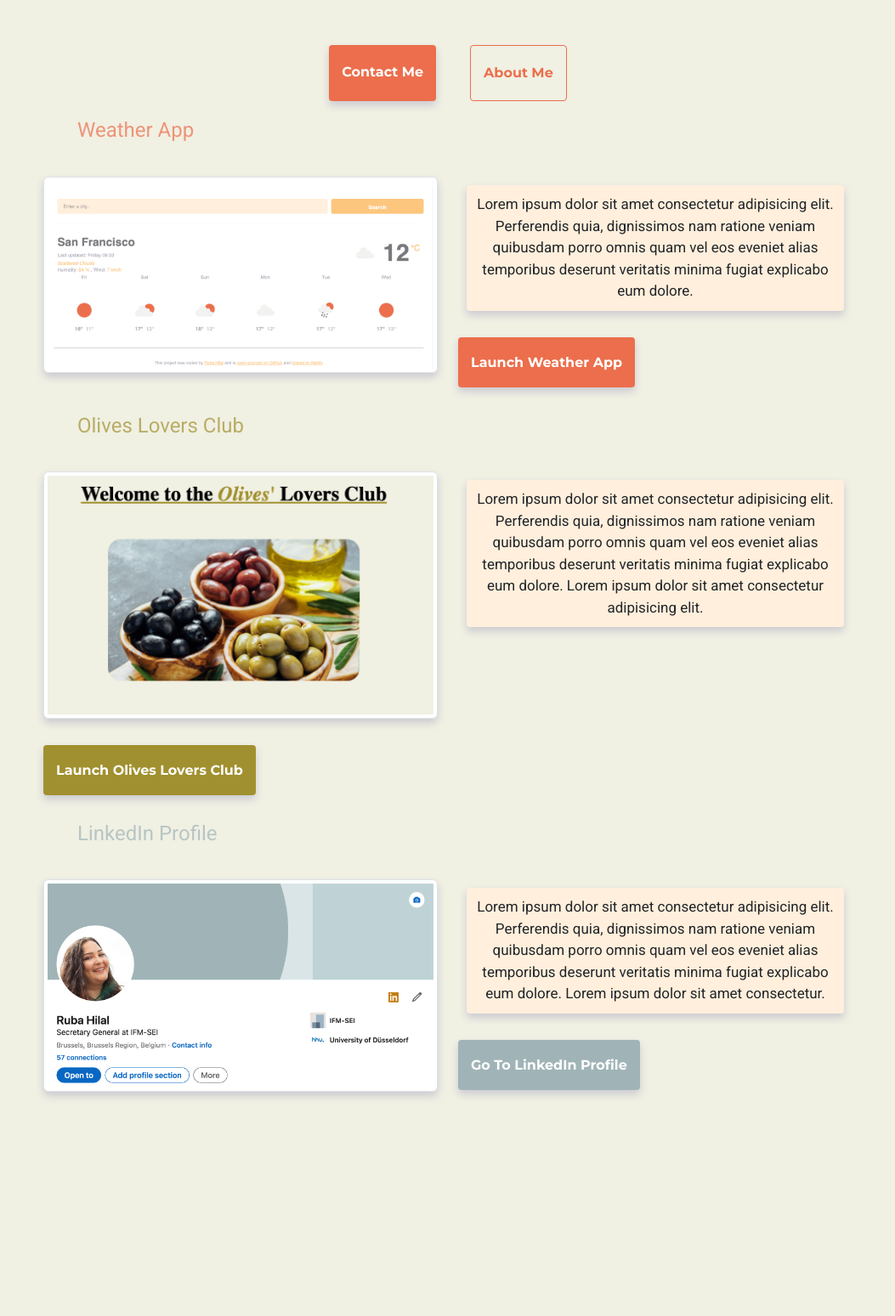
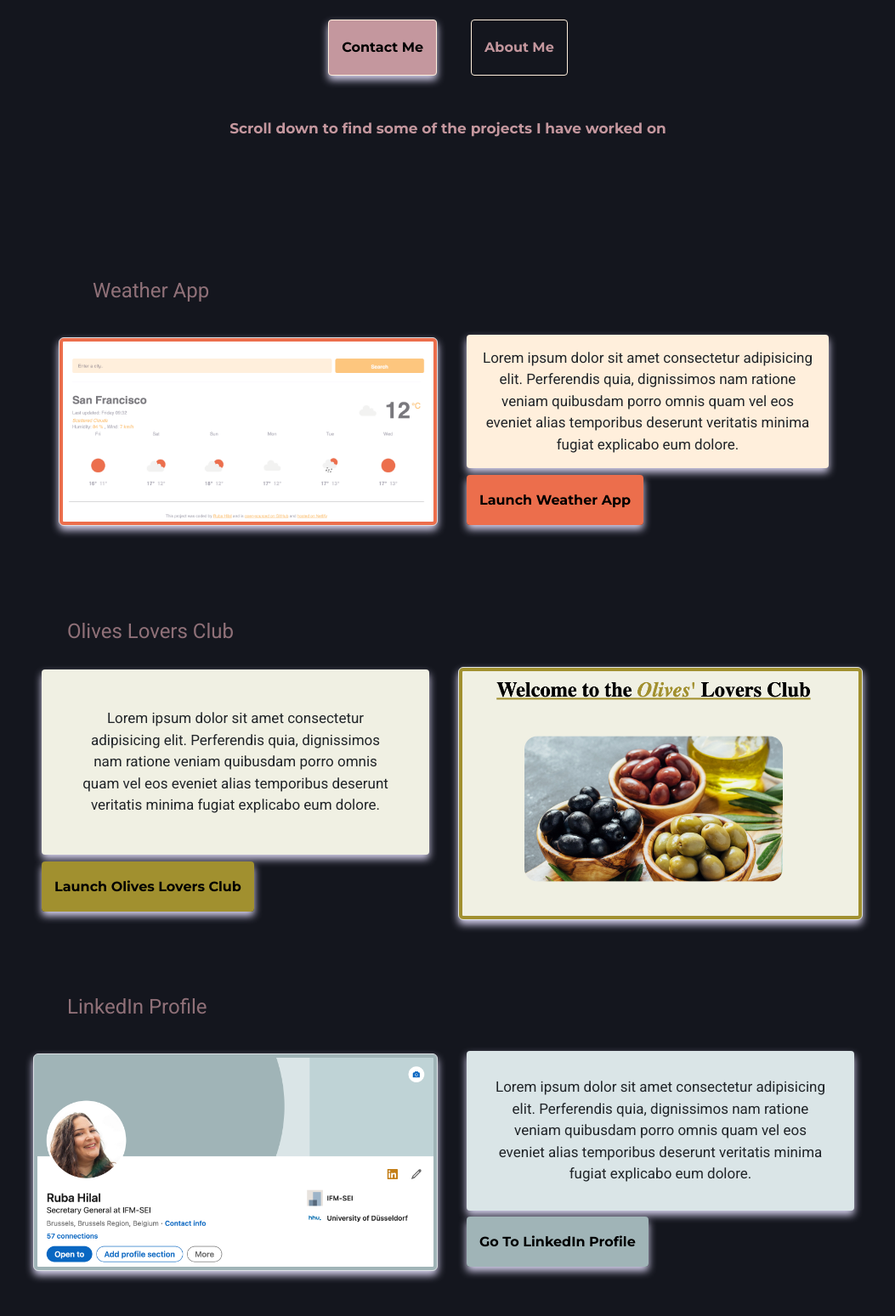
Before and after one commit to RubaHilal/Ruba-Hilal-s-Portfolio, a plain HTML site: page index.html in a window 1280 px wide. Shown: the part 305-1854 px from the top of the page at 85% size, without its empty margins (113-1166 px from the left). Before the commit the page ends 1679 px from the top, so only its background shows below. Drawn offline with nearby package versions, Linux system fonts and the light colour scheme.

Commit message:
Main page style

```diff
--- a/index.html
+++ b/index.html
@@ -50,69 +50,74 @@
             <p>👋 Hi I am</p>
             <h1>Ruba Hilal</h1>
             <h3>🇵🇸 Front-end developer, based in Brussels</h3>
-        </div>
+
         <div class="navigation-links">
             <a href="about.html#contact" class="contact-link" title="contact of Ruba Hilal">Contact me</a>
             <a href="about.html" class="about-link" title="more about Ruba Hilal">About me</a>
 
         </div>
-        <div class="container">
+        <div>
+         <p class="hero mb-5">
+Scroll down to find some of the projects I have worked on
+         </p>
+        </div>
+        </div>
+        <div class="container content">
             <div class="row">
-                <h4>Weather App</h4>
-                <div class="col-md-6">
-                    <img src="images/weather.png" class="img-fluid rounded img-thumbnail"
+                <div class="col-md-6 text-left">
+                <h4 >Weather App</h4>
+                    <img src="images/weather.png" class="img-fluid rounded img-thumbnail weather-img"
                         alt="image of the weather app built by Ruba Hilal" />
                 </div>
-                <div class="col-md-6">
-                    <p>
+                <div class="col-md-6 mb-5 mt-5 pt-5 text-right">
+                    <p class="weather">
                         Lorem ipsum dolor sit amet consectetur adipisicing elit.
                         Perferendis quia, dignissimos nam ratione veniam quibusdam porro
                         omnis quam vel eos eveniet alias temporibus deserunt veritatis
                         minima fugiat explicabo eum dolore.
                     </p>
-                    <div class="mb-5 mt-5">
+                    <div class="mb-4 mt-4">
                         <a href="https://stirring-torrone-676e50.netlify.app/" class="primary-link" target="_blank"
                             title="Weather App build by Ruba Hilal ">
                             Launch Weather App</a>
+                            </div>
                     </div>
                 </div>
             </div>
             <div class="row">
-                <h4 class="olive">Olives Lovers Club</h4>
                 <div class="col-md-6">
-                    <img src="images/olive.png" class="img-fluid rounded img-thumbnail"
+                <h4 class="olive-title">Olives Lovers Club</h4>
+                    <p class="olives text-right">
+                        Lorem ipsum dolor sit amet consectetur adipisicing elit.
+                        Perferendis quia, dignissimos nam ratione veniam quibusdam porro
+                        omnis quam vel eos eveniet alias temporibus deserunt veritatis
+                        minima fugiat explicabo eum dolore.
+                    </p>
+                <div>
+                    <a href="https://s3.amazonaws.com/shecodesio-production/challenge_submissions/files/001/481/190/original/index.html?1677257777"
+                        class="secondary-link" target="_blank" title="Oliva Lovers Club Page built by Ruba Hilal">
+                        Launch Olives Lovers Club</a>
+                </div>
+                </div>
+                <div class="col-md-6 mb-5 mt-5 pt-5 text-right">
+                    <img src="images/olive.png" class="img-fluid rounded img-thumbnail olive-img"
                         alt="image of the Olives Lovers Clubs website built by Ruba Hilal" />
-                    </br>
-                    <div class="mb-5 mt-5">
-                        <a href="https://s3.amazonaws.com/shecodesio-production/challenge_submissions/files/001/481/190/original/index.html?1677257777"
-                            class="secondary-link" target="_blank" title="Oliva Lovers Club Page built by Ruba Hilal">
-                            Launch Olives Lovers Club</a>
-                    </div>
-                </div>
-                <div class="col-md-6">
-                    <p>
-                        Lorem ipsum dolor sit amet consectetur adipisicing elit. Perferendis
-                        quia, dignissimos nam ratione veniam quibusdam porro omnis quam vel
-                        eos eveniet alias temporibus deserunt veritatis minima fugiat
-                        explicabo eum dolore. Lorem ipsum dolor sit amet consectetur
-                        adipisicing elit.
-                    </p>
                 </div>
             </div>
             <div class="row">
-                <h4 class="linkedin">LinkedIn Profile</h4>
-                <div class="col-md-6">
-                    <img src="images/linkedin.png" class="img-fluid rounded img-thumbnail"
+                <div class="col-md-6 text-left">
+                <h4>LinkedIn Profile</h4>
+                    <img src="images/linkedin.png" class="img-fluid rounded img-thumbnail linkedIn-img"
                         alt="image of the LinkedIn profile of Ruba Hilal" />
                 </div>
-                <div class="col-md-6">
-                    <p>
+                    <div class="col-md-6 mb-5 mt-5 pt-5 text-right">
+                    <p class="linkedIn-paragraph">
                         Lorem ipsum dolor sit amet consectetur adipisicing elit.
                         Perferendis quia, dignissimos nam ratione veniam quibusdam porro
                         omnis quam vel eos eveniet alias temporibus deserunt veritatis
-                        minima fugiat explicabo eum dolore. Lorem ipsum dolor sit amet consectetur.
+                        minima fugiat explicabo eum dolore.
                     </p>
-                    <div class="mb-5 mt-5">
+                    <div class="mb-4 mt-4">
                         <a href="https://www.linkedin.com/in/ruba-hilal-499358165/" class="linkedin-link"
                             target="_blank" title="Ruba-Hilal's LinkedIn">
                             Go to LinkedIn Profile</a>
@@ -120,6 +125,7 @@
                 </div>
             </div>
         </div>
+    </div>
 
         <script src="https://cdn.jsdelivr.net/npm/bootstrap@5.3.0/dist/js/bootstrap.bundle.min.js"
             integrity="sha384-geWF76RCwLtnZ8qwWowPQNguL3RmwHVBC9FhGdlKrxdiJJigb/j/68SIy3Te4Bkz"
--- a/style.css
+++ b/style.css
@@ -2,14 +2,16 @@
 	--primary-color: #ec6e4c;
 	--secondary-color: #a1902f;
 	--third-color: #ffefdc;
-	--box-shadow: 0 5px 10px rgb(203, 202, 209);
+	--box-shadow: 0 5px 10px rgb(216, 211, 240);
 	--linkedin-color: #a0b4b7;
+	--fourth-color: #dae5e7;
+	--fifth-color: #c4979e;
 }
 
 body {
 	margin: 60px auto;
 	max-width: 1000px;
-	background: #f0f0e3;
+	background: #14161e;
 }
 
 h1,
@@ -22,7 +24,7 @@ h3 {
 
 h1 {
 	font-size: 96px;
-	color: var(--secondary-color);
+	color: var(--third-color);
 }
 
 h2 {
@@ -32,13 +34,14 @@ h2 {
 h3 {
 	font-size: 24px;
 	opacity: 0.7;
+	color: var(--linkedin-color);
 }
 
 h4 {
 	font-size: 24px;
 	opacity: 0.7;
 	margin: 40px;
-	color: var(--primary-color);
+	color: var(--fifth-color);
 	font-family: "Roboto", sans-serif;
 }
 
@@ -69,15 +72,16 @@ p {
 }
 
 .contact-link {
-	background: var(--primary-color);
+	background: var(--fifth-color);
 	box-shadow: var(--box-shadow);
-	color: white;
+	border: 1px solid var(--third-color);
+	color: black;
 	font-family: "Montserrat", sans-serif;
 }
 
 .about-link {
-	color: var(--primary-color);
-	border: 1px solid var(--primary-color);
+	color: var(--fifth-color);
+	border: 1px solid var(--third-color);
 	font-family: "Montserrat", sans-serif;
 }
 
@@ -119,37 +123,42 @@ img {
 .primary-link {
 	border-radius: 4px;
 	padding: 20px 15px;
+	margin: 10px;
 	text-decoration: none;
 	text-transform: capitalize;
 	background: var(--primary-color);
 	box-shadow: var(--box-shadow);
-	color: white;
+	color: black;
 	font-family: "Montserrat", sans-serif;
+	line-height: 1.5;
 }
 
 .secondary-link {
 	border-radius: 4px;
 	padding: 20px 15px;
+	margin: 10px;
 	text-decoration: none;
 	text-transform: capitalize;
 	background: var(--secondary-color);
 	box-shadow: var(--box-shadow);
-	color: white;
+	color: black;
 	font-family: "Montserrat", sans-serif;
+	line-height: 1.5;
 }
 
 .linkedin-link {
 	border-radius: 4px;
 	padding: 20px 15px;
+	margin: 10px;
 	text-decoration: none;
 	text-transform: capitalize;
 	background: var(--linkedin-color);
 	box-shadow: var(--box-shadow);
-	color: white;
+	color: black;
 	font-family: "Montserrat", sans-serif;
 }
 .navbar-color {
-	background: #f0f0e3;
+	background: var(--fifth-color);
 	box-shadow: var(--box-shadow);
 	font-family: "Roboto", sans-serif;
 }
@@ -165,11 +174,46 @@ img {
 	font-family: "Montserrat", sans-serif;
 	font-weight: bold;
 	margin: 0;
-	background: #f0f0e3;
 	box-shadow: none;
+	color: var(--fifth-color);
+	background: none;
 }
 .hero h1 {
 	font-weight: normal;
 	font-size: 24px;
 	line-height: 2;
 }
+.content {
+	border: 1px;
+	border-radius: 4px;
+	line-height: 27px;
+	padding: 15px 30px;
+}
+.weather {
+	padding: 15px;
+}
+.olives {
+	padding: 45px;
+	margin-bottom: 25px;
+	background: #f0f0e3;
+}
+.weather-img {
+	background-color: var(--primary-color);
+}
+
+.olive-img {
+	background-color: var(--secondary-color);
+}
+
+.olive-title {
+	margin-bottom: 30px;
+}
+
+.linkedIn-img {
+	background-color: var(--linkedin-color);
+}
+
+.linkedIn-paragraph {
+	background-color: var(--fourth-color);
+	padding: 30px;
+}
```
Also changed, not shown: 1 other file.
